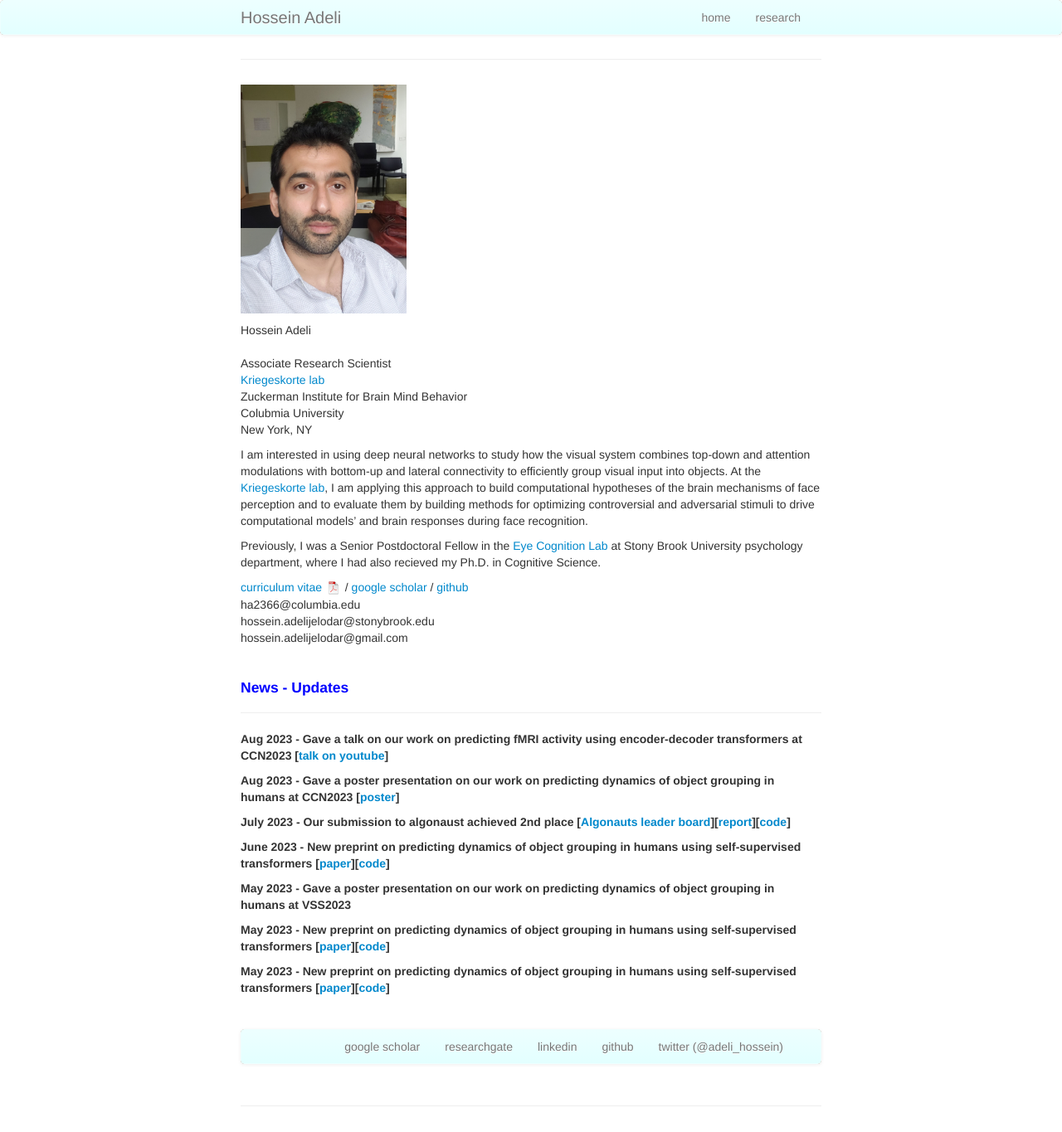
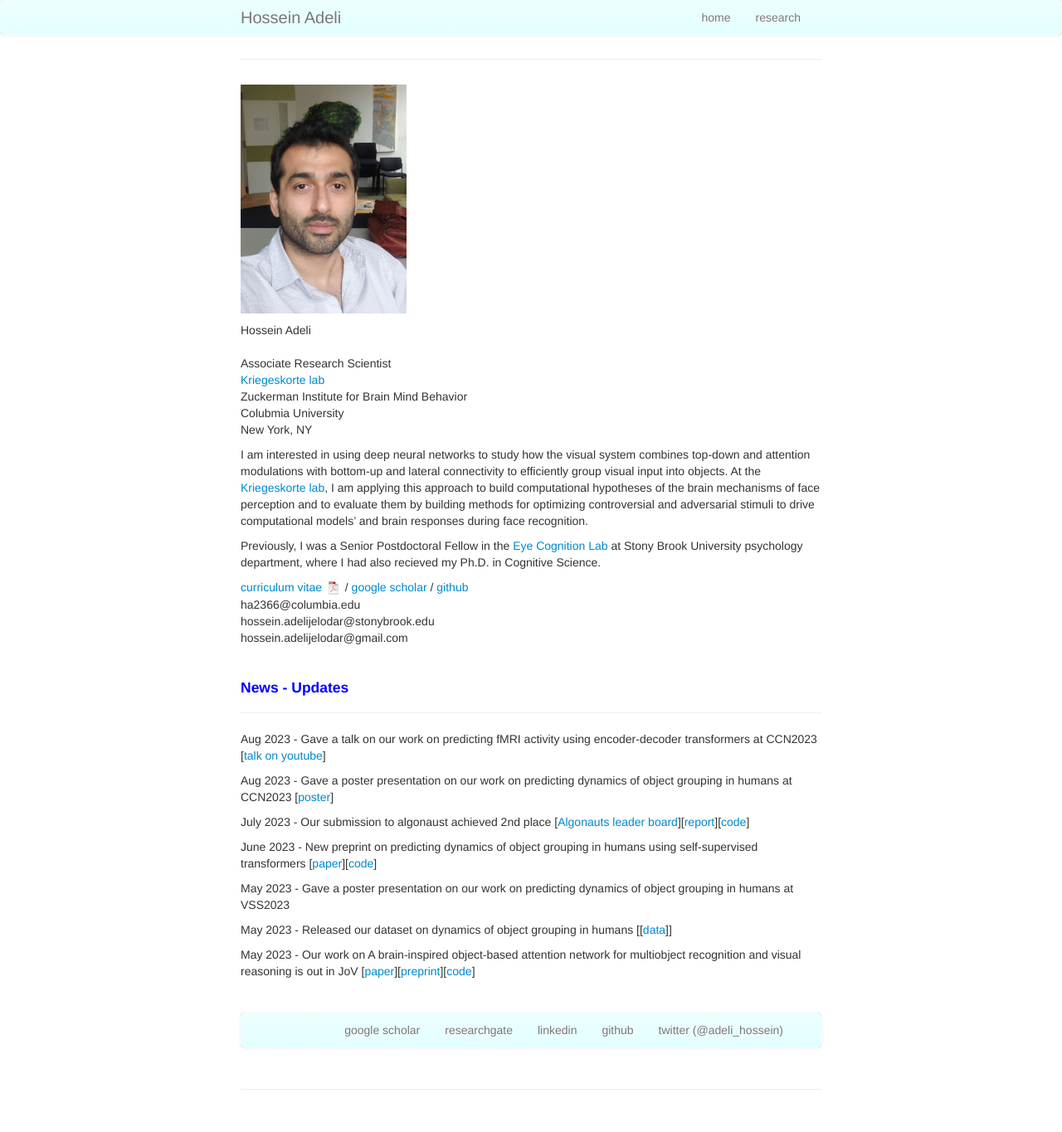
Before and after one commit to Hosseinadeli/hosseinadeli.github.io, a Jekyll site: the page built from index.md, in a window 1280 px wide. Shown: the whole page at 83% size. Built offline with Jekyll 4.4.1, drawn with Linux system fonts in a browser that asks for light colours; our own code applies the rules of GitHub Pages for plain Markdown files.

Commit message:
Update index.md

```diff
--- a/index.md
+++ b/index.md
@@ -32,19 +32,19 @@ hossein.adelijelodar@gmail.com<br/>
 #### News - Updates
 ---
 
-##### Aug 2023 - Gave a talk on our work on predicting fMRI activity using encoder-decoder transformers at CCN2023 [[talk on youtube](https://www.youtube.com/live/9Xh55mcWJeE?si=K_Nqme9OYwBHj8eh&t=2302)]
+Aug 2023 - Gave a talk on our work on predicting fMRI activity using encoder-decoder transformers at CCN2023 [[talk on youtube](https://www.youtube.com/live/9Xh55mcWJeE?si=K_Nqme9OYwBHj8eh&t=2302)]
 
-##### Aug 2023 - Gave a poster presentation on our work on predicting dynamics of object grouping in humans at CCN2023 [[poster](https://drive.google.com/file/d/1E0P7zs2n1u61J6mOC5ix2PTcBSn_yX7o/view)]
+Aug 2023 - Gave a poster presentation on our work on predicting dynamics of object grouping in humans at CCN2023 [[poster](https://drive.google.com/file/d/1E0P7zs2n1u61J6mOC5ix2PTcBSn_yX7o/view)]
 
-##### July 2023 - Our submission to algonaust achieved 2nd place  [[Algonauts leader board](http://algonauts.csail.mit.edu/challenge.html)][[report](https://www.biorxiv.org/content/10.1101/2023.08.02.551743v1)][[code](https://github.com/Hosseinadeli/algonauts2023_transformers)]
+July 2023 - Our submission to algonaust achieved 2nd place  [[Algonauts leader board](http://algonauts.csail.mit.edu/challenge.html)][[report](https://www.biorxiv.org/content/10.1101/2023.08.02.551743v1)][[code](https://github.com/Hosseinadeli/algonauts2023_transformers)]
 
-##### June 2023 - New preprint on predicting dynamics of object grouping in humans using self-supervised transformers [[paper](https://arxiv.org/abs/2306.00294)][[code](https://github.com/Hosseinadeli/affinity_attention)]
+June 2023 - New preprint on predicting dynamics of object grouping in humans using self-supervised transformers [[paper](https://arxiv.org/abs/2306.00294)][[code](https://github.com/Hosseinadeli/affinity_attention)]
 
-##### May 2023 - Gave a poster presentation on our work on predicting dynamics of object grouping in humans at VSS2023
+May 2023 - Gave a poster presentation on our work on predicting dynamics of object grouping in humans at VSS2023
 
-##### May 2023 - New preprint on predicting dynamics of object grouping in humans using self-supervised transformers [[paper](https://arxiv.org/abs/2306.00294)][[code](https://github.com/Hosseinadeli/affinity_attention)]
+May 2023 - Released our dataset on dynamics of object grouping in humans [[[data](https://github.com/Hosseinadeli/affinity_attention)]]
 
-##### May 2023 - New preprint on predicting dynamics of object grouping in humans using self-supervised transformers [[paper](https://arxiv.org/abs/2306.00294)][[code](https://github.com/Hosseinadeli/affinity_attention)]
+May 2023 - Our work on A brain-inspired object-based attention network for multiobject recognition and visual reasoning is out in JoV [[paper](https://jov.arvojournals.org/article.aspx?articleid=2785636)][[preprint](https://www.biorxiv.org/content/10.1101/2022.04.02.486850v2.abstract)][[code](https://github.com/Hosseinadeli/OCRA)]
 
 
 &nbsp;
```
